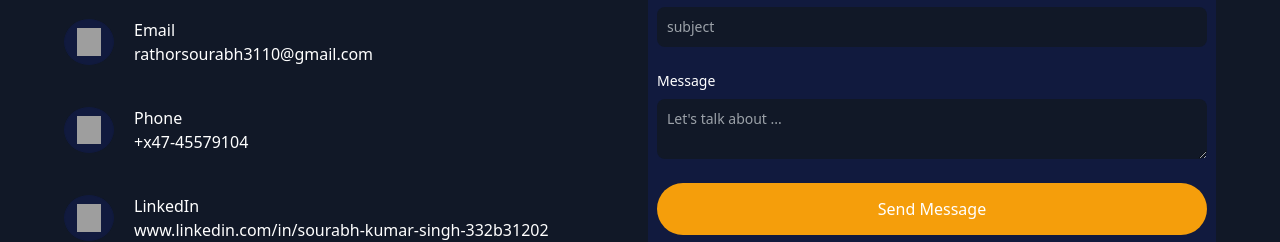
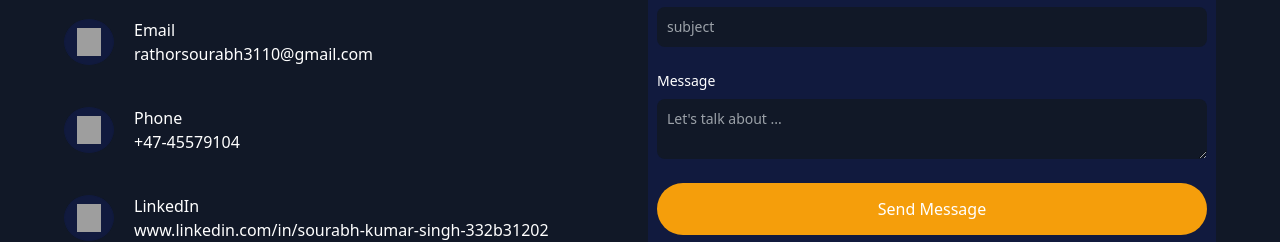
Before and after one commit to learnMore2022/frontendvue, a Vue app: page / in a window 1280 px wide. Shown: the part 5849-6091 px from the top of the page. Built offline with nearby package versions, Linux system fonts and the light colour scheme; grey boxes are pictures that could not be loaded.

Commit message:
Update ContactSection.vue

```diff
--- a/src/components/ContactSection.vue
+++ b/src/components/ContactSection.vue
@@ -25,7 +25,7 @@
                         </div>
                         <div class="ml-5 text-white">
                             <h4>Phone</h4>
-                            <p>+x47-45579104</p>
+                            <p>+47-45579104</p>
                         </div>
                     </div>
                     <div class="flex mb-10 items-center">
```
